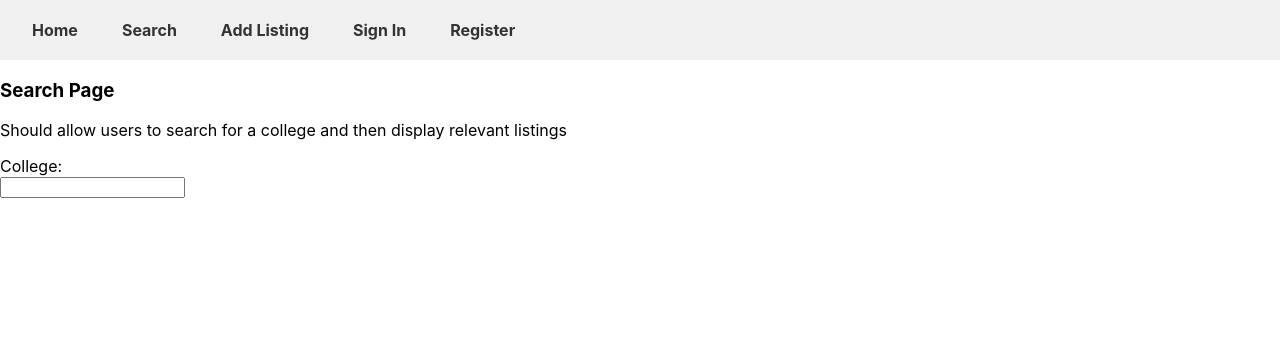
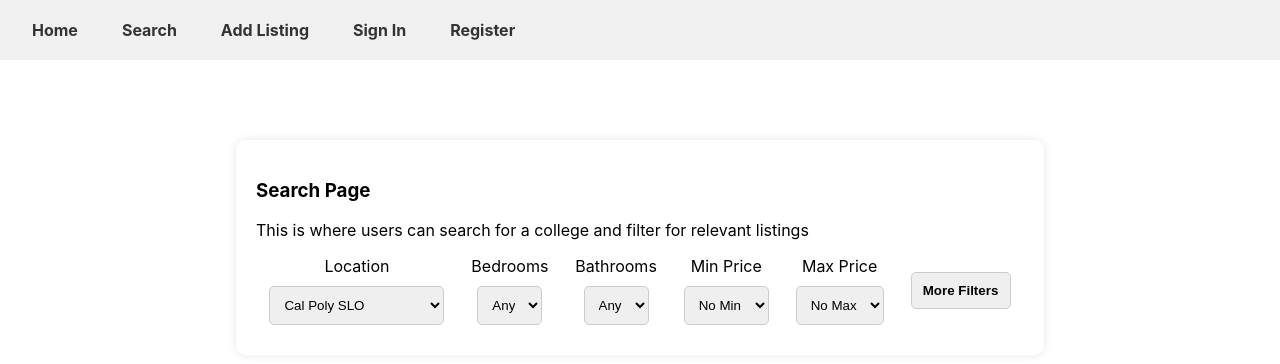
Before and after one commit to DerekKirschbaum/gdsc_project_23-24, a React (Create React App) app: page /Search in a window 1280 px wide. Shown: the top 364 px of the page. Built offline with nearby package versions, Linux system fonts and the light colour scheme.

Commit message:
search page changes

```diff
--- a/src/Search.js
+++ b/src/Search.js
@@ -1,14 +1,73 @@
 import React from 'react';
-const Search = () =>{
-  return (
-    <div>
-      <h3>Search Page</h3>
-      <p>Should allow users to search for a college and then display relevant listings</p>
-      <form>
-        <label for="collegeName">College:</label> <br/>
-        <input type="text" id="fname" name="fname" /><br/>
-      </form>
-    </div>
-  );
+
+const Search = () => {
+    return (
+        <div className='Search'>
+            <h3>Search Page</h3>
+            <p>This is where users can search for a college and filter for relevant listings</p>
+            <form className='SearchForm'>
+                <div className='Field'>
+                    <label for="location">Location</label>
+                    <select name="locations" id="location">
+                        <option value="select" disabled>Select college and city</option>
+                        <optgroup label="Cal Poly San Luis Obispo">
+                            <option value="any">Cal Poly SLO</option>
+                            <option value="san-luis-obispo">San Luis Obispo</option>
+                            <option value="grover-beach">Grover Beach</option>
+                        </optgroup>
+                        <optgroup label="UC Santa Barbara">
+                            <option value="any">UCSB</option>
+                            <option value="santa-barbara">Santa Barbara</option>
+                            <option value="goleta">Goleta</option>
+                            <option value="isla-vista">Isla Vista</option>
+                        </optgroup>
+                    </select>
+                </div>
+                <div className='Field'>
+                    <label for="bedroom">Bedrooms</label>
+                    <select name="bedrooms" id="bedroom">
+                        <option value="any">Any</option>
+                        <option value="1">1</option>
+                        <option value="2">2</option>
+                        <option value="3">3</option>
+                        <option value="4">4</option>
+                    </select>
+                </div>
+                <div className='Field'>
+                    <label for="bathroom">Bathrooms</label>
+                    <select name="bathrooms" id="bathroom">
+                        <option value="any">Any</option>
+                        <option value="1">1</option>
+                        <option value="2">2</option>
+                        <option value="3">3</option>
+                        <option value="4">4</option>
+                    </select>
+                </div>
+                <div className='Field'>
+                    <label for="min-price">Min Price</label>
+                    <select name="minimum-price" id="min-price">
+                        <option value="any">No Min</option>
+                        <option value="500">$500</option>
+                        <option value="1000">$1000</option>
+                        <option value="1500">$1500</option>
+                        <option value="2000">$2000</option>
+                    </select>
+                </div>
+                <div className='Field'>
+                    <label for="max-price">Max Price</label>
+                    <select name="maximum-price" id="max-price">
+                        <option value="any">No Max</option>
+                        <option value="500">$500</option>
+                        <option value="1000">$1000</option>
+                        <option value="1500">$1500</option>
+                        <option value="2000">$2000</option>
+                    </select>
+                </div>
+                <div className='Field'>
+                    <button className='ToggleFilters'>More Filters</button>
+                </div>
+            </form>
+        </div>
+    );
 }
 export default Search;
--- a/src/styles.css
+++ b/src/styles.css
@@ -1,11 +1,18 @@
+/*
+Styling for AddListing page
+*/
 .AddListing {
 
-    background-color: rgba(255, 255, 255, 0.9); /* Semi-translucent white background */
+    background-color: rgba(255, 255, 255, 0.9);
+    /* Semi-translucent white background */
     padding: 20px;
     border-radius: 10px;
-    box-shadow: 0 0 10px rgba(0, 0, 0, 0.1); /* Shadow effect */
-    max-width: 400px; /* Set a maximum width for the form container */
-    margin: auto; /* Center the form */
+    box-shadow: 0 0 10px rgba(0, 0, 0, 0.1);
+    /* Shadow effect */
+    max-width: 400px;
+    /* Set a maximum width for the form container */
+    margin: auto;
+    /* Center the form */
     margin-top: 10vh;
 }
 
@@ -22,15 +29,65 @@
 }
 
 .AddListingForm button {
-    background-color: #2596e1; /* Button color */
+    background-color: #2596e1;
+    /* Button color */
     color: #fff;
+    cursor: pointer;
+    font-weight: bold;
+}
+
+.AddListingForm button:hover {
+    background-color: #2980b9;
+    /* Button hover color */
+}
+
+.AddListingForm button:active {
+    box-shadow: inset 0 2px 30px rgba(0, 0, 0, 0.3);
+    /* Adjust the box shadow on click */
+}
+
+/*
+Styling for Search page
+*/
+.Search {
+    background-color: rgba(255, 255, 255, 0.9);
+    padding: 20px;
+    border-radius: 10px;
+    box-shadow: 0 0 10px rgba(0, 0, 0, 0.1);
+    max-width: 768px;
+    margin: auto;
+    margin-top: 10vh;
+}
+
+.SearchForm {
+    display: flex;
+    justify-content: space-around;
+    align-items: center;
+}
+
+.SearchForm .Field {
+    display: flex;
+    flex-direction: column;
+    align-items: flex-start;
+}
+
+.SearchForm label,
+.SearchForm select,
+.SearchForm button {
+    margin: auto;
+    margin-bottom: 10px;
+}
+
+.SearchForm select,
+.SearchForm button {
+    padding: 10px;
+    border-radius: 5px;
+    border: 1px solid #ccc;
+    box-sizing: border-box;
     cursor: pointer;
 }
 
-.AddListingForm button:hover {
-    background-color: #2980b9; /* Button hover color */
+.SearchForm button {
+    font-weight: bold;
+    min-width: 100px;
 }
-
-.AddListingForm button:active {
-    box-shadow: inset 0 2px 30px rgba(0,0,0,0.3); /* Adjust the box shadow on click */
-}
```
